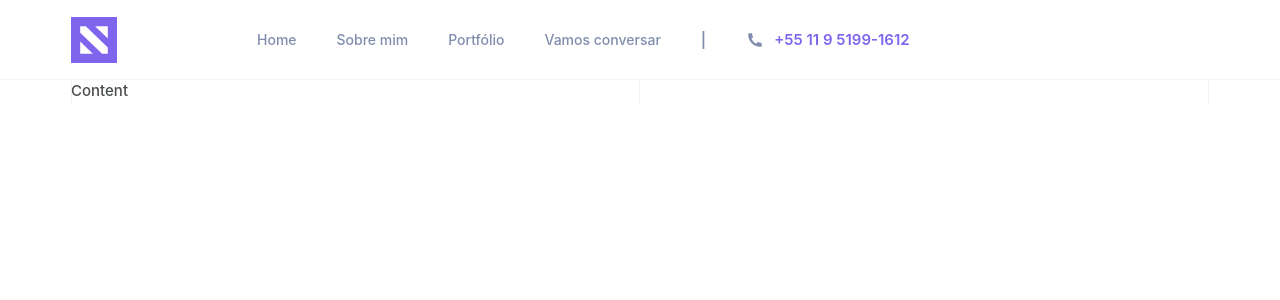
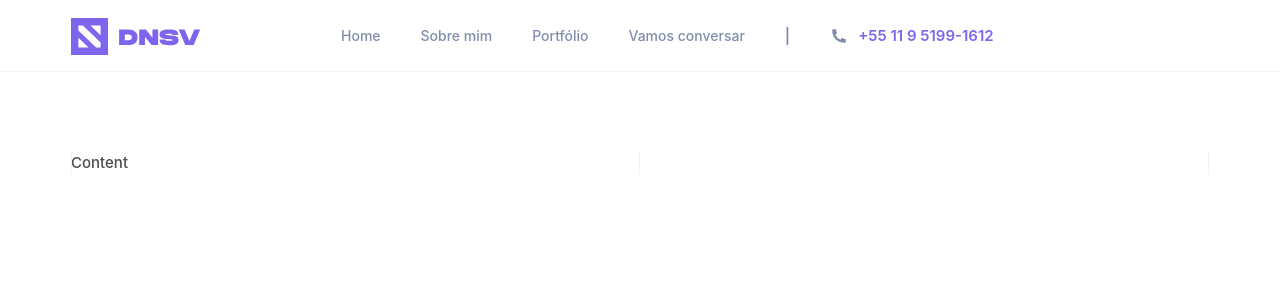
Before and after one commit to dfsilva-dxp/dfsilva-portfolio, a Next.js app: page / in a window 1280 px wide. Shown: the top 300 px of the page. Built offline with nearby package versions, Linux system fonts and the light colour scheme.

Commit message:
feat: ajustando o componennt header e seus elementos

```diff
--- a/src/components/BurguerButton/styles.ts
+++ b/src/components/BurguerButton/styles.ts
@@ -2,20 +2,10 @@ import styled from "styled-components";
 
 export const NavContent = styled.div`
   width: var(--px-40);
-  height: var(--px-80);
+  height: var(--px-72);
   display: flex;
   align-items: center;
   justify-content: center;
-
-  .mobile-view {
-    display: flex;
-  }
-
-  /* @media (min-width: 992px) {
-    .mobile-view {
-      display: none;
-    }
-  } */
 `;
 
 export const BtnNavContainer = styled.button`
--- a/src/components/Header/styles.ts
+++ b/src/components/Header/styles.ts
@@ -1,10 +1,9 @@
 import styled from "styled-components";
 
 export const Header = styled.header`
-  position: fixed;
   background-color: var(--white);
   width: 100%;
-  height: var(--px-80);
+  height: var(--px-72);
   border-bottom: 1px solid var(--gray-50);
   z-index: 10;
 
--- a/src/components/Logo/index.tsx
+++ b/src/components/Logo/index.tsx
@@ -1,10 +1,6 @@
 import Image from "next/image";
 
 import * as S from "./styles";
-
-const myLoader = ({ src, _, quality }) => {
-  return `${src}?&q=${quality || 75}`;
-};
 
 function Logo() {
   return (
@@ -13,8 +9,8 @@ function Logo() {
         src="/images/logo.svg"
         alt="Logo Daniel Silva - Front-End Developer"
         title="Logo Daniel Silva - Front-End Developer"
-        width={46}
-        height={46}
+        width={130}
+        height={37}
         objectFit="cover"
       />
     </S.Logo>
--- a/src/components/Logo/styles.ts
+++ b/src/components/Logo/styles.ts
@@ -1,7 +1,15 @@
 import styled from "styled-components";
 
 export const Logo = styled.h1`
-  height: var(--px-80);
+  height: var(--px-42);
   display: grid;
   place-items: center;
+
+  .mobile-view {
+    display: none;
+  }
+
+  .desktop-view {
+    display: none;
+  }
 `;
--- a/src/components/Navlinks/styles.ts
+++ b/src/components/Navlinks/styles.ts
@@ -1,12 +1,12 @@
 import styled from "styled-components";
 
 export const Wrapper = styled.nav`
-  height: var(--px-80);
+  height: var(--px-72);
   flex: 1;
 
   ul {
     display: flex;
-    line-height: var(--px-80);
+    line-height: var(--px-72);
     padding-left: 7.5rem;
 
     li {
--- a/src/styles/global.ts
+++ b/src/styles/global.ts
@@ -47,6 +47,7 @@ const GlobalStyles = createGlobalStyle`
     --px-40: 2.5rem;
     --px-48: 3rem;
     --px-64: 4rem;
+    --px-72: 4.5rem;
     --px-80: 5rem;
   }
   * {
```
Also changed, not shown: public/images/logo.svg.
